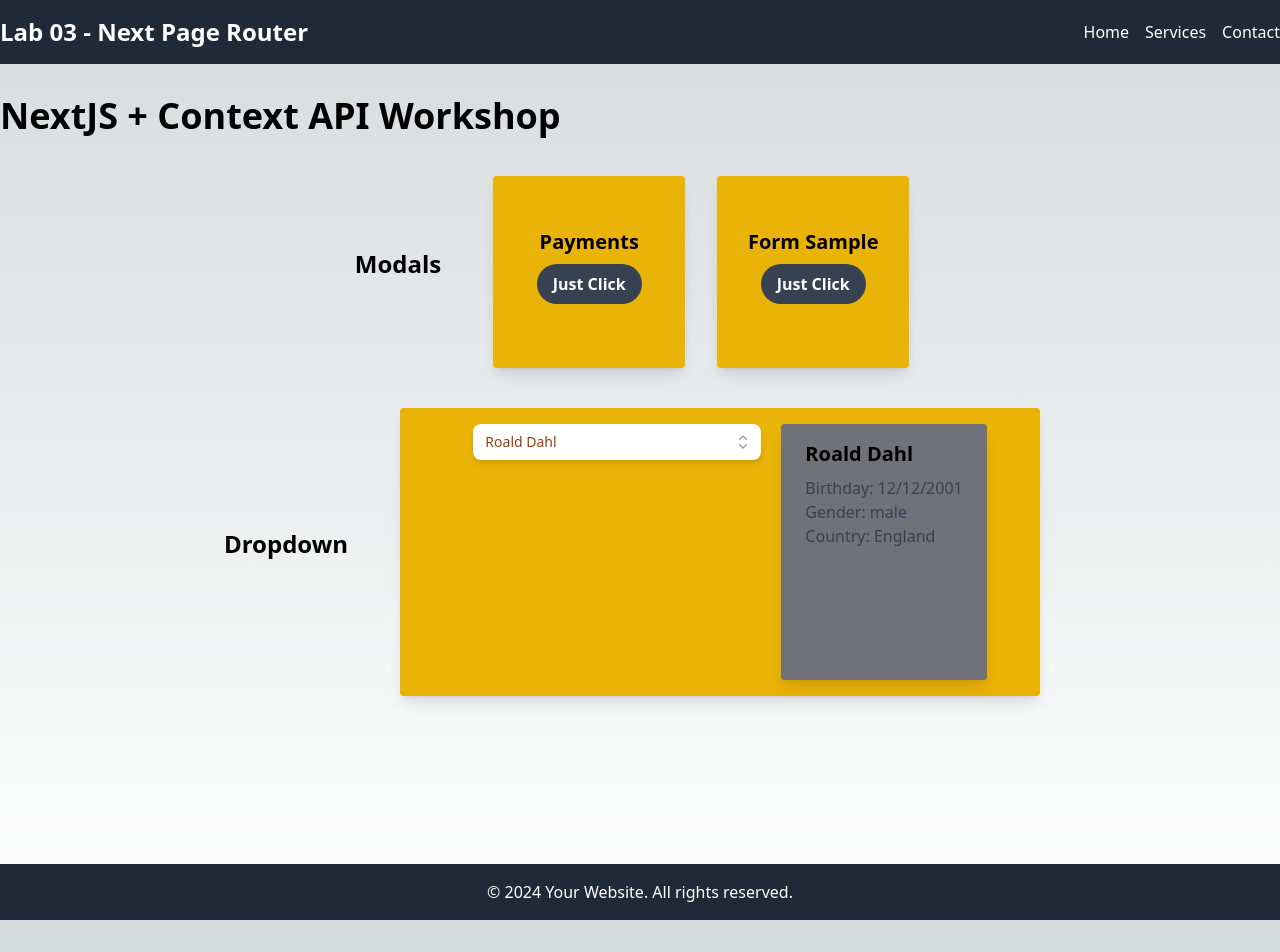
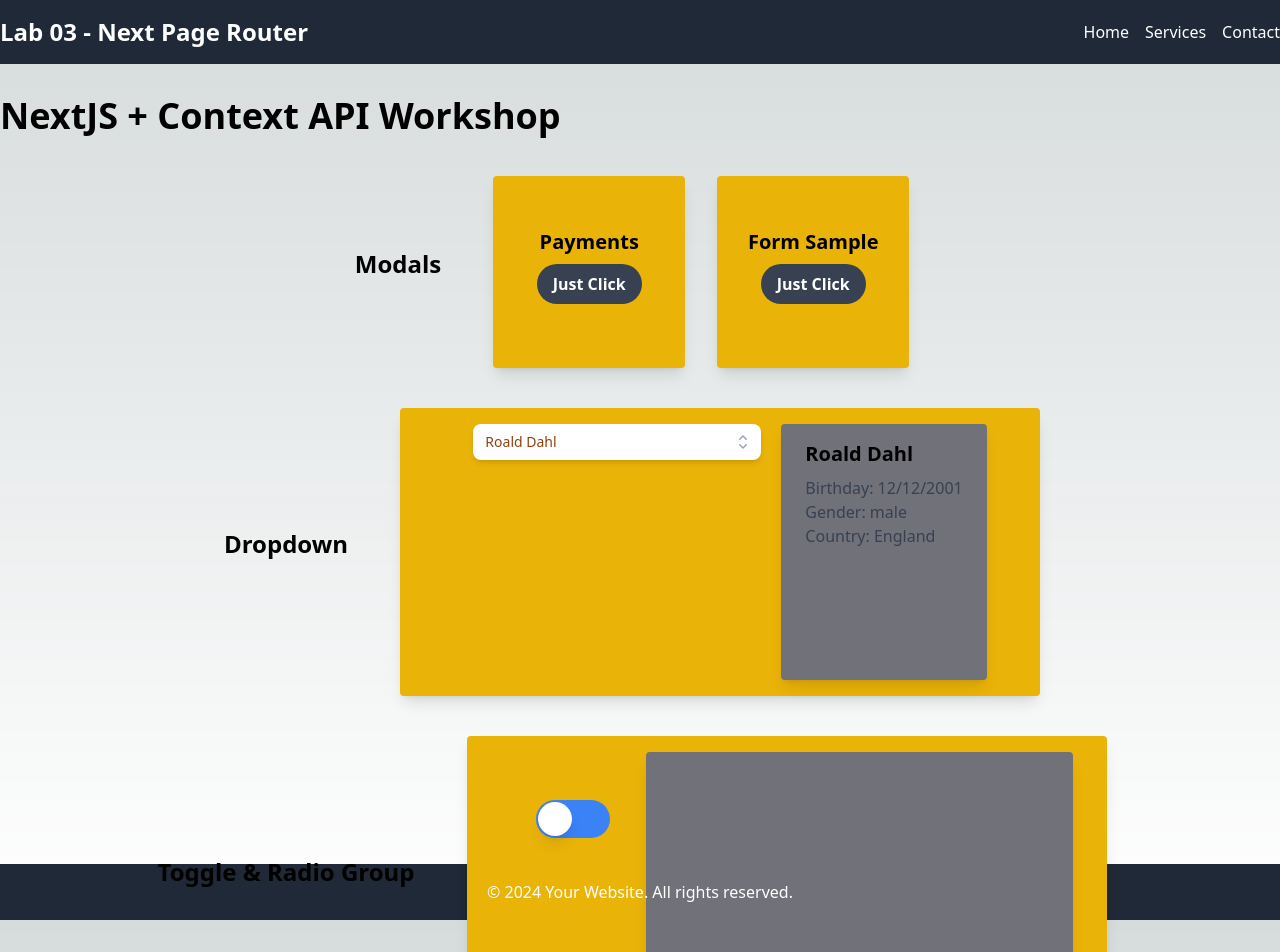
Before and after one commit to DanielRed007/react-lab-2024, a Next.js app in the folder lab-03/: page / in a window 1280 px wide. Shown: the top 952 px of the page. Before the commit the page ends 920 px from the top, so only its background shows below. Built offline with nearby package versions, Linux system fonts and the light colour scheme.

Commit message:
adding toggle workshop

```diff
--- /dev/null
+++ b/lab-03/src/components/accordion/Accordion.tsx
@@ -0,0 +1,48 @@
+import { Disclosure } from "@headlessui/react";
+import { ChevronUpIcon } from "@heroicons/react/20/solid";
+
+const Accordion = () => {
+  return (
+    <div className="w-full px-4 pt-16">
+      <div className="mx-auto w-full max-w-md rounded-2xl bg-white p-2">
+        <Disclosure>
+          {({ open }) => (
+            <>
+              <Disclosure.Button className="flex w-full justify-between rounded-lg bg-purple-100 px-4 py-2 text-left text-sm font-medium text-purple-900 hover:bg-purple-200 focus:outline-none focus-visible:ring focus-visible:ring-purple-500/75">
+                <span>What is your refund policy?</span>
+                <ChevronUpIcon
+                  className={`${
+                    open ? "rotate-180 transform" : ""
+                  } h-5 w-5 text-purple-500`}
+                />
+              </Disclosure.Button>
+              <Disclosure.Panel className="px-4 pb-2 pt-4 text-sm text-gray-500">
+                If you're unhappy with your purchase for any reason, email us
+                within 90 days and we'll refund you in full, no questions asked.
+              </Disclosure.Panel>
+            </>
+          )}
+        </Disclosure>
+        <Disclosure as="div" className="mt-2">
+          {({ open }) => (
+            <>
+              <Disclosure.Button className="flex w-full justify-between rounded-lg bg-purple-100 px-4 py-2 text-left text-sm font-medium text-purple-900 hover:bg-purple-200 focus:outline-none focus-visible:ring focus-visible:ring-purple-500/75">
+                <span>Do you offer technical support?</span>
+                <ChevronUpIcon
+                  className={`${
+                    open ? "rotate-180 transform" : ""
+                  } h-5 w-5 text-purple-500`}
+                />
+              </Disclosure.Button>
+              <Disclosure.Panel className="px-4 pb-2 pt-4 text-sm text-gray-500">
+                No.
+              </Disclosure.Panel>
+            </>
+          )}
+        </Disclosure>
+      </div>
+    </div>
+  );
+};
+
+export default Accordion;
--- /dev/null
+++ b/lab-03/src/components/toggle-switch/ToggleSwitch.tsx
@@ -0,0 +1,31 @@
+import { Switch } from "@headlessui/react";
+import { FC, useState } from "react";
+
+interface ToggleSwitchProps {
+  enabled: boolean;
+  onChangeSwitch(enabled: boolean): void;
+}
+
+const ToggleSwitch: FC<ToggleSwitchProps> = ({ enabled, onChangeSwitch }) => {
+  // const [enabled, setEnabled] = useState(false);
+
+  return (
+    <div className="py-16 p-9">
+      <Switch
+        checked={enabled}
+        onChange={onChangeSwitch}
+        className={`${enabled ? "bg-blue-900" : "bg-blue-500"}
+            relative inline-flex h-[38px] w-[74px] shrink-0 cursor-pointer rounded-full border-2 border-transparent transition-colors duration-200 ease-in-out focus:outline-none focus-visible:ring-2  focus-visible:ring-white/75`}
+      >
+        <span className="sr-only">Use setting</span>
+        <span
+          aria-hidden="true"
+          className={`${enabled ? "translate-x-9" : "translate-x-0"}
+              pointer-events-none inline-block h-[34px] w-[34px] transform rounded-full bg-white shadow-lg ring-0 transition duration-200 ease-in-out`}
+        />
+      </Switch>
+    </div>
+  );
+};
+
+export default ToggleSwitch;
--- a/lab-03/src/context/LabContext.tsx
+++ b/lab-03/src/context/LabContext.tsx
@@ -9,6 +9,8 @@ interface LabContextData {
   closeModal: () => void;
   dropdownOptionSelected: Writer;
   setDropdownOption: (option: Writer) => void;
+  toggleEnabled: boolean;
+  setToggleSwitch: () => void;
 }
 
 const LabContext = createContext<LabContextData | undefined>(undefined);
@@ -28,6 +30,7 @@ interface LabContextProviderProps {
 export const LabContextProvider: FC<LabContextProviderProps> = ({
   children,
 }) => {
+  const [toggleEnabled, switchToggleEnabled] = useState<boolean>(false);
   const [isModalOpen, setIsModalOpen] = useState<boolean>(false);
   const [modalType, setModalType] = useState<string>("");
   const [dropdownOptionSelected, setDropdownOptionSelected] = useState<Writer>(
@@ -47,6 +50,10 @@ export const LabContextProvider: FC<LabContextProviderProps> = ({
     setDropdownOptionSelected(option);
   };
 
+  const setToggleSwitch = () => {
+    switchToggleEnabled(!toggleEnabled);
+  };
+
   const value: LabContextData = {
     isModalOpen,
     openModal,
@@ -54,6 +61,8 @@ export const LabContextProvider: FC<LabContextProviderProps> = ({
     modalType,
     dropdownOptionSelected,
     setDropdownOption,
+    setToggleSwitch,
+    toggleEnabled,
   };
 
   return <LabContext.Provider value={value}>{children}</LabContext.Provider>;
--- a/lab-03/src/pages/index.tsx
+++ b/lab-03/src/pages/index.tsx
@@ -3,10 +3,17 @@ import ButtonCard from "@/components/button-card/ButtonCard";
 import Dropdown from "@/components/dropdown/Dropdown";
 import { mockWriters } from "@/util/mocks/mock-data";
 import WriterCard from "@/components/writer-card/WriterCard";
+import ToggleSwitch from "@/components/toggle-switch/ToggleSwitch";
+import Accordion from "@/components/accordion/Accordion";
 
 export default function Index() {
-  const { openModal, setDropdownOption, dropdownOptionSelected } =
-    useLabContext();
+  const {
+    openModal,
+    setDropdownOption,
+    dropdownOptionSelected,
+    toggleEnabled,
+    setToggleSwitch,
+  } = useLabContext();
 
   return (
     <div>
@@ -45,6 +52,22 @@ export default function Index() {
             <WriterCard selected={dropdownOptionSelected} />
           </div>
         </div>
+
+        <div className="flex justify-center items-center mt-10">
+          <h2 className="text-2xl font-bold mb-4 mr-9">Toggle & Radio Group</h2>
+          <div className="flex justify-center flex-row w-3/6 h-72 rounded bg-yellow-500 shadow-lg mx-4">
+            <ToggleSwitch
+              enabled={toggleEnabled}
+              onChangeSwitch={setToggleSwitch}
+            />
+
+            <div className="mt-4 mb-4 w-4/6 bg-zinc-500 rounded overflow-hidden shadow-lg">
+              <div className="px-6 py-4">
+                {toggleEnabled ? <Accordion /> : null}
+              </div>
+            </div>
+          </div>
+        </div>
       </main>
     </div>
   );
```
